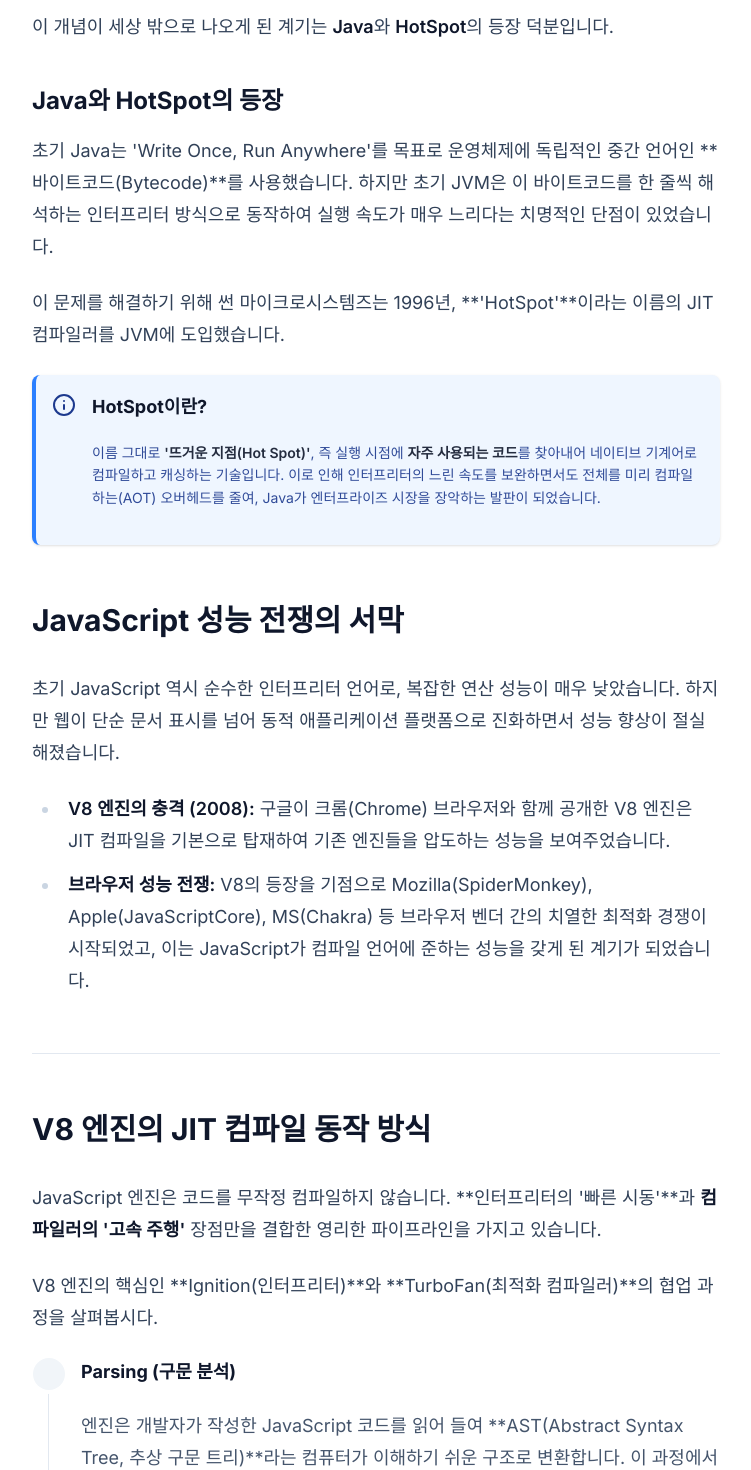
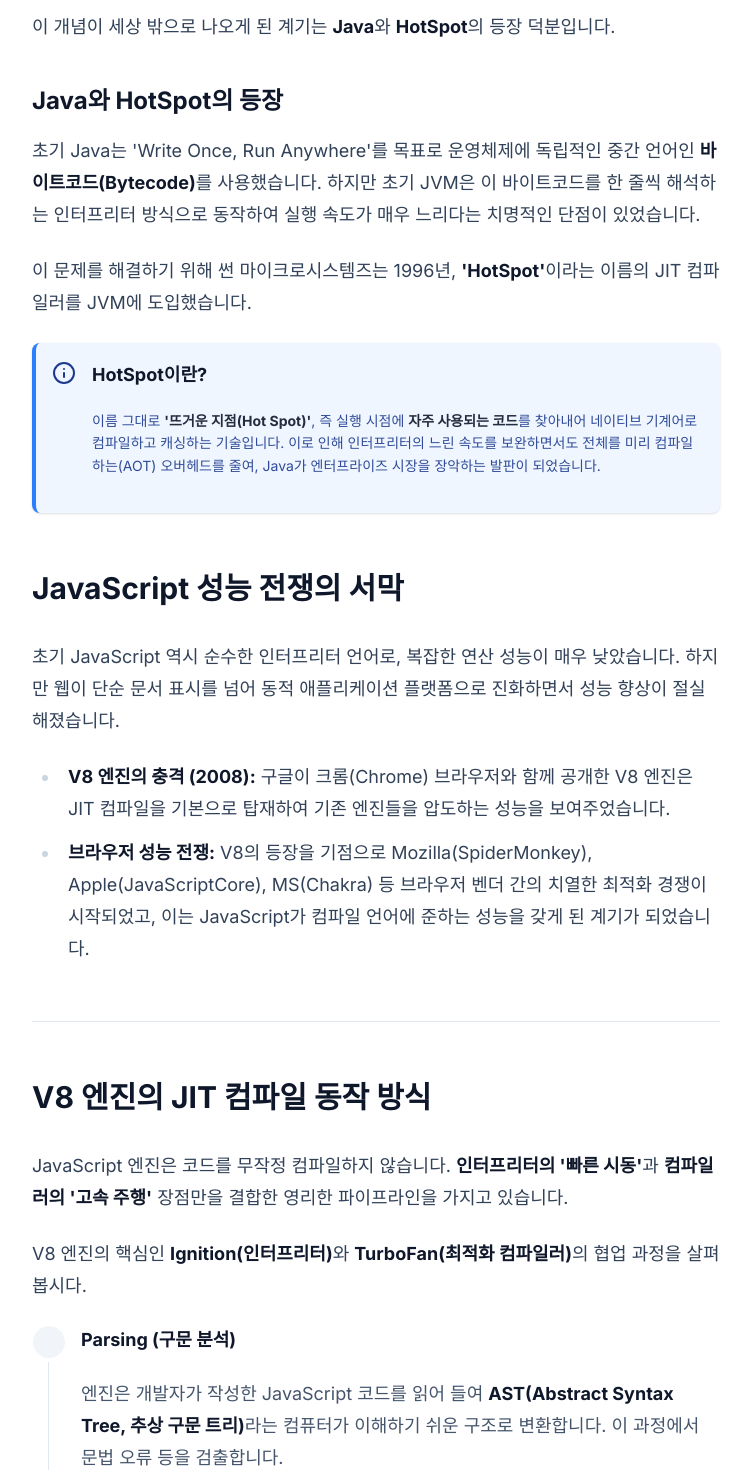
Before and after one commit to Kim-soung-won/Kim-soung-won.github.io, a Next.js app: page /posts/2026-01-10-jit-compiler-history-and-v8 in a window 1280 px wide. Shown: the part 520-1990 px from the top of the page, without its empty margins (264-1015 px from the left). Built offline with nearby package versions, Linux system fonts and the light colour scheme.

Commit message:
fix: Strong 태그 ui 변환 개선

```diff
--- /dev/null
+++ b/src/components/mdx/Strong.tsx
@@ -0,0 +1,7 @@
+export function Strong({ children }: { children: React.ReactNode }) {
+  return (
+    <strong className="font-bold text-slate-900 dark:text-slate-100">
+      {children}
+    </strong>
+  );
+}
--- /dev/null
+++ b/src/components/mdx/index.ts
@@ -0,0 +1,5 @@
+export { Callout } from "./Callout";
+export { Strong } from "./Strong";
+export { Steps, Step } from "./Steps";
+export { Kbd } from "./Kbd";
+export { Details } from "./Details";
--- a/src/posts/2026-01-10-jit-compiler-history-and-v8.mdx
+++ b/src/posts/2026-01-10-jit-compiler-history-and-v8.mdx
@@ -8,84 +8,89 @@
 
 JIT 컴파일, 즉 프로그램을 실행하는 시점에 코드를 기계어로 번역하는 '동적 번역' 개념은 1960년대부터 존재했습니다. 하지만 당시에는 하드웨어 성능의 한계와 구현의 복잡성으로 인해 상용화되지 못하고 학술적인 개념에 머물러 있었습니다.
 
-이 개념이 세상 밖으로 나오게 된 계기는 **Java**와 **HotSpot**의 등장 덕분입니다.
+이 개념이 세상 밖으로 나오게 된 계기는 <Strong>Java</Strong>와 <Strong>HotSpot</Strong>의 등장 덕분입니다.
 
 ### Java와 HotSpot의 등장
 
-초기 Java는 'Write Once, Run Anywhere'를 목표로 운영체제에 독립적인 중간 언어인 **바이트코드(Bytecode)**를 사용했습니다. 하지만 초기 JVM은 이 바이트코드를 한 줄씩 해석하는 인터프리터 방식으로 동작하여 실행 속도가 매우 느리다는 치명적인 단점이 있었습니다.
+초기 Java는 'Write Once, Run Anywhere'를 목표로 운영체제에 독립적인 중간 언어인 <Strong>바이트코드(Bytecode)</Strong>를 사용했습니다. 하지만 초기 JVM은 이 바이트코드를 한 줄씩 해석하는 인터프리터 방식으로 동작하여 실행 속도가 매우 느리다는 치명적인 단점이 있었습니다.
 
-이 문제를 해결하기 위해 썬 마이크로시스템즈는 1996년, **'HotSpot'**이라는 이름의 JIT 컴파일러를 JVM에 도입했습니다.
+이 문제를 해결하기 위해 썬 마이크로시스템즈는 1996년, <Strong>'HotSpot'</Strong>이라는 이름의 JIT 컴파일러를 JVM에 도입했습니다.
 
 <Callout type="info" title="HotSpot이란?">
-  이름 그대로 **'뜨거운 지점(Hot Spot)'**, 즉 실행 시점에 **자주 사용되는
-  코드**를 찾아내어 네이티브 기계어로 컴파일하고 캐싱하는 기술입니다. 이로 인해
-  인터프리터의 느린 속도를 보완하면서도 전체를 미리 컴파일하는(AOT) 오버헤드를
-  줄여, Java가 엔터프라이즈 시장을 장악하는 발판이 되었습니다.
+  이름 그대로 <Strong>'뜨거운 지점(Hot Spot)'</Strong>, 즉 실행 시점에{" "}
+  <Strong>자주 사용되는 코드</Strong>를 찾아내어 네이티브 기계어로 컴파일하고
+  캐싱하는 기술입니다. 이로 인해 인터프리터의 느린 속도를 보완하면서도 전체를
+  미리 컴파일하는(AOT) 오버헤드를 줄여, Java가 엔터프라이즈 시장을 장악하는
+  발판이 되었습니다.
 </Callout>
 
 ## JavaScript 성능 전쟁의 서막
 
 초기 JavaScript 역시 순수한 인터프리터 언어로, 복잡한 연산 성능이 매우 낮았습니다. 하지만 웹이 단순 문서 표시를 넘어 동적 애플리케이션 플랫폼으로 진화하면서 성능 향상이 절실해졌습니다.
 
-- **V8 엔진의 충격 (2008):** 구글이 크롬(Chrome) 브라우저와 함께 공개한 V8 엔진은 JIT 컴파일을 기본으로 탑재하여 기존 엔진들을 압도하는 성능을 보여주었습니다.
-- **브라우저 성능 전쟁:** V8의 등장을 기점으로 Mozilla(SpiderMonkey), Apple(JavaScriptCore), MS(Chakra) 등 브라우저 벤더 간의 치열한 최적화 경쟁이 시작되었고, 이는 JavaScript가 컴파일 언어에 준하는 성능을 갖게 된 계기가 되었습니다.
+- <Strong>V8 엔진의 충격 (2008):</Strong> 구글이 크롬(Chrome) 브라우저와 함께 공개한
+  V8 엔진은 JIT 컴파일을 기본으로 탑재하여 기존 엔진들을 압도하는 성능을 보여주었습니다.
+- <Strong>브라우저 성능 전쟁:</Strong> V8의 등장을 기점으로 Mozilla(SpiderMonkey),
+  Apple(JavaScriptCore), MS(Chakra) 등 브라우저 벤더 간의 치열한 최적화 경쟁이 시작되었고,
+  이는 JavaScript가 컴파일 언어에 준하는 성능을 갖게 된 계기가 되었습니다.
 
 ---
 
 ## V8 엔진의 JIT 컴파일 동작 방식
 
-JavaScript 엔진은 코드를 무작정 컴파일하지 않습니다. **인터프리터의 '빠른 시동'**과 **컴파일러의 '고속 주행'** 장점만을 결합한 영리한 파이프라인을 가지고 있습니다.
+JavaScript 엔진은 코드를 무작정 컴파일하지 않습니다. <Strong>인터프리터의 '빠른 시동'</Strong>과 <Strong>컴파일러의 '고속 주행'</Strong> 장점만을 결합한 영리한 파이프라인을 가지고 있습니다.
 
-V8 엔진의 핵심인 **Ignition(인터프리터)**와 **TurboFan(최적화 컴파일러)**의 협업 과정을 살펴봅시다.
+V8 엔진의 핵심인 <Strong>Ignition(인터프리터)</Strong>와 <Strong>TurboFan(최적화 컴파일러)</Strong>의 협업 과정을 살펴봅시다.
 
 <Steps>
   <Step title="Parsing (구문 분석)">
-    엔진은 개발자가 작성한 JavaScript 코드를 읽어 들여 **AST(Abstract Syntax Tree, 추상 구문 트리)**라는 컴퓨터가 이해하기 쉬운 구조로 변환합니다. 이 과정에서 문법 오류 등을 검출합니다.
+    엔진은 개발자가 작성한 JavaScript 코드를 읽어 들여 <Strong>AST(Abstract Syntax Tree, 추상 구문 트리)</Strong>라는 컴퓨터가 이해하기 쉬운 구조로 변환합니다. 이 과정에서 문법 오류 등을 검출합니다.
   </Step>
 
   <Step title="Ignition: 인터프리터 실행 & 프로파일링">
     V8의 인터프리터인 `Ignition`은 AST를 기반으로 바이트코드를 생성하고 즉시 실행합니다.
 
-    * **빠른 시작:** 컴파일을 기다릴 필요 없이 코드가 바로 실행됩니다.
-    * **프로파일링(Profiling):** 코드를 실행하면서 "어떤 함수가 자주 호출되는지", "인자의 타입은 무엇인지" 등의 정보를 수집합니다.
+    * <Strong>빠른 시작:</Strong> 컴파일을 기다릴 필요 없이 코드가 바로 실행됩니다.
+    * <Strong>프로파일링(Profiling):</Strong> 코드를 실행하면서 "어떤 함수가 자주 호출되는지", "인자의 타입은 무엇인지" 등의 정보를 수집합니다.
   </Step>
 
   <Step title="TurboFan: 최적화 컴파일">
     수집된 프로파일링 데이터를 바탕으로 '최적화할 가치가 있는 코드(Hot Code)'가 식별되면, 이를 `TurboFan`으로 보냅니다.
 
-    * **가정(Speculation) 기반 최적화:** "이 함수는 지금까지 숫자만 들어왔으니, 앞으로도 숫자만 다룰 것이다"라고 가정하고, 불필요한 타입 체크를 제거한 초고속 기계어를 생성합니다. 이는 기존 바이트코드보다 수십~수백 배 빠릅니다.
+    * <Strong>가정(Speculation) 기반 최적화:</Strong> "이 함수는 지금까지 숫자만 들어왔으니, 앞으로도 숫자만 다룰 것이다"라고 가정하고, 불필요한 타입 체크를 제거한 초고속 기계어를 생성합니다. 이는 기존 바이트코드보다 수십~수백 배 빠릅니다.
   </Step>
 
   <Step title="Deoptimization: 코드 교체 및 역최적화">
     최적화된 기계어가 생성되면 기존 바이트코드를 대체합니다. 하지만 만약 "숫자만 들어올 것"이라는 가정이 틀렸다면(예: 갑자기 문자열이 들어옴) 어떻게 될까요?
 
-    엔진은 즉시 최적화된 코드를 **폐기(Deoptimization)**하고, 다시 안전한 바이트코드(Ignition)로 돌아가 실행합니다. 그리고 프로파일링 데이터를 갱신하여 나중에 다시 최적화를 시도합니다.
+    엔진은 즉시 최적화된 코드를 <Strong>폐기(Deoptimization)</Strong>하고, 다시 안전한 바이트코드(Ignition)로 돌아가 실행합니다. 그리고 프로파일링 데이터를 갱신하여 나중에 다시 최적화를 시도합니다.
   </Step>
 </Steps>
 
-이처럼 JIT는 **"일단 빠르게 시작하고(Ignition), 자주 쓰는 건 최적화하고(TurboFan), 틀리면 원상복구(Deopt)한다"**는 실용적인 전략을 취합니다.
+이처럼 JIT는 <Strong>"일단 빠르게 시작하고(Ignition), 자주 쓰는 건 최적화하고(TurboFan), 틀리면 원상복구(Deopt)한다"</Strong>는 실용적인 전략을 취합니다.
 
 ---
 
 ## 최적화 후보 선정의 비밀 (Heuristics)
 
-엔진은 코드를 최적화하는 데 드는 비용(CPU, Memory) 대비 이익(속도 향상)을 끊임없이 계산합니다. 이 '눈치 게임'의 핵심 기준은 **빈도(Frequency)**입니다.
+엔진은 코드를 최적화하는 데 드는 비용(CPU, Memory) 대비 이익(속도 향상)을 끊임없이 계산합니다. 이 '눈치 게임'의 핵심 기준은 <Strong>빈도(Frequency)</Strong>입니다.
 
 ### 호출 빈도 및 루프 실행 횟수
 
-엔진 내부에는 각 함수나 코드 블록마다 **카운터(Counter)**가 존재합니다.
+엔진 내부에는 각 함수나 코드 블록마다 <Strong>카운터(Counter)</Strong>가 존재합니다.
 
-1.  **함수 호출 카운터:** 함수가 호출될 때마다 증가합니다.
-2.  **루프 실행 카운터:** 함수가 한 번만 호출되더라도, 내부의 `for`, `while` 루프가 많이 돌면 **Hot Loop**로 간주합니다.
+1.  <Strong>함수 호출 카운터:</Strong> 함수가 호출될 때마다 증가합니다.
+2.  <Strong>루프 실행 카운터:</Strong> 함수가 한 번만 호출되더라도, 내부의 `for`,
+    `while` 루프가 많이 돌면 <Strong>Hot Loop</Strong>로 간주합니다.
 
-일정 횟수 이상 실행되어 **Warm** 상태가 되면 1차 최적화 후보가 되고, 임계값을 넘어 **Hot** 상태가 되면 TurboFan의 대상이 됩니다.
+일정 횟수 이상 실행되어 <Strong>Warm</Strong> 상태가 되면 1차 최적화 후보가 되고, 임계값을 넘어 <Strong>Hot</Strong> 상태가 되면 TurboFan의 대상이 됩니다.
 
 <Callout type="warning" title="Q. 실행 중인 함수를 어떻게 중간에 최적화하나요?">
-  **On-Stack Replacement (OSR)** 기술을 사용합니다.
+  <Strong>On-Stack Replacement (OSR)</Strong> 기술을 사용합니다.
 
   1. 함수가 실행될 때마다 내부 카운터가 증가합니다.
   2. 임계값(Threshold)에 도달하면 엔진은 해당 함수에 "최적화 필요" 플래그를 세웁니다.
-  3. 엔진은 **별도의 백그라운드 스레드**를 통해 TurboFan을 깨워 최적화된 기계어를 생성합니다.
+  3. 엔진은 <Strong>별도의 백그라운드 스레드</Strong>를 통해 TurboFan을 깨워 최적화된 기계어를 생성합니다.
   4. 다음 호출부터는(혹은 루프 도중이라도) 스택 프레임을 교체하여 최적화된 코드로 갈아탑니다.
 
 </Callout>
@@ -96,16 +101,18 @@
 
 "카운팅 기반이라면, 사용자와 상호작용이 짧은 브라우저는 컴파일을 안 하고, 오래 켜져 있는 Node.js 서버는 다 컴파일하는 걸까요?"
 
-그렇지 않습니다. 중요한 건 **"무엇을, 얼마나 깊게"** 컴파일하느냐입니다.
+그렇지 않습니다. 중요한 건 <Strong>"무엇을, 얼마나 깊게"</Strong> 컴파일하느냐입니다.
 
 <Callout type="info" title="환경별 JIT 전략 차이">
   **🖥️ 브라우저 (Chrome)**
   * 모든 코드를 컴파일하지 않습니다. 렌더링용 일회성 함수는 컴파일 비용이 아깝기 때문입니다.
-  * 대신 **스크롤 이벤트, 애니메이션, 차트 렌더링** 등 UX에 직접 영향을 주는 반복적인 코드를 귀신같이 찾아내어 신속하게 최적화합니다.
+  * 대신 <Strong>스크롤 이벤트, 애니메이션, 차트 렌더링</Strong> 등 UX에 직접 영향을 주는 반복적인 코드를 귀신같이 찾아내어 신속하게 최적화합니다.
 
 **⚙️ 서버 (Node.js)**
 
 - 서버 시작 시 한 번 실행되는 초기화 코드나 에러 처리 코드는 컴파일하지 않습니다.
-- **API 핸들러, 데이터 처리 로직** 등 처리량(Throughput)을 좌우하는 '우량주' 코드를 식별하여, CPU 자원을 아낌없이 투자해 가장 깊은 단계의 최적화를 수행합니다.
+- <Strong>API 핸들러, 데이터 처리 로직</Strong> 등 처리량(Throughput)을 좌우하는
+  '우량주' 코드를 식별하여, CPU 자원을 아낌없이 투자해 가장 깊은 단계의 최적화를
+  수행합니다.
 
 </Callout>
```
Also changed, not shown: src/app/posts/[id]/page.tsx (+3 -5 lines).
